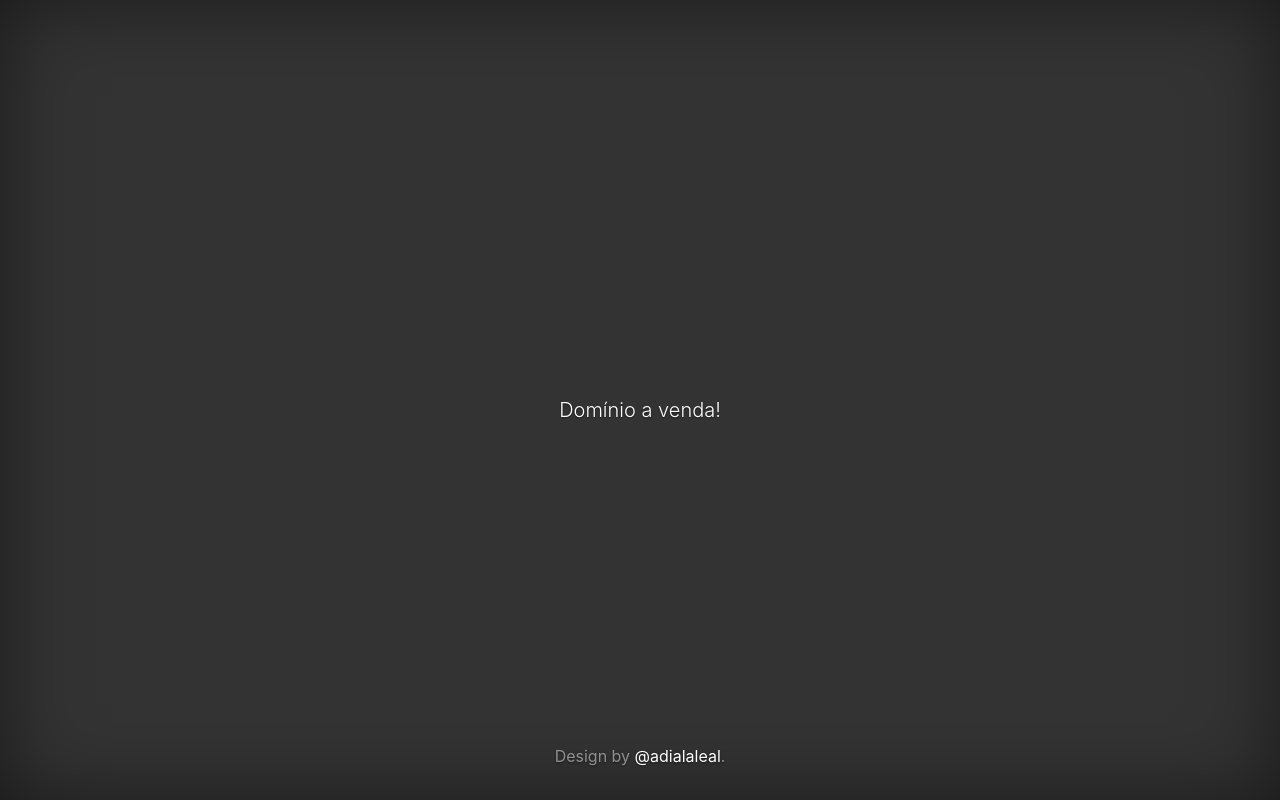
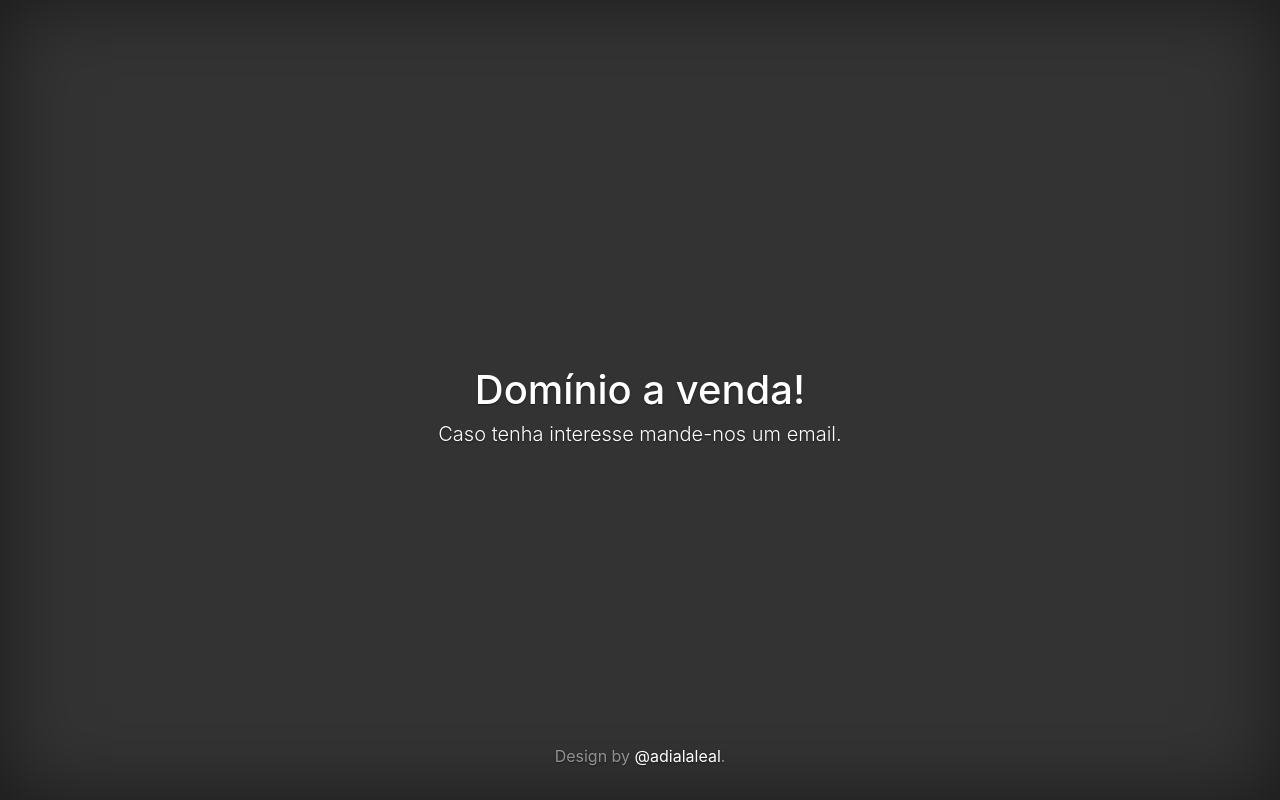
Before and after one commit to adialaleal/jrezende, a plain HTML site: page index.html in a window 1280 px wide. Drawn offline with nearby package versions, Linux system fonts and the light colour scheme.

Commit message:
Putting email

```diff
--- a/index.html
+++ b/index.html
@@ -33,8 +33,8 @@
       <main role="main" class="inner cover">
         <br>
         <br>
-        <h1 class="cover-heading"></h1>
-        <h2 class="lead">Domínio a venda!</h2>
+        <h1 class="cover-heading">Domínio a venda!</h1>
+        <h2 class="lead">Caso tenha interesse mande-nos um <a href="mailto:sr.leandroleal@gmail.com">email.</a></h2>
       </main>
 
 
```
